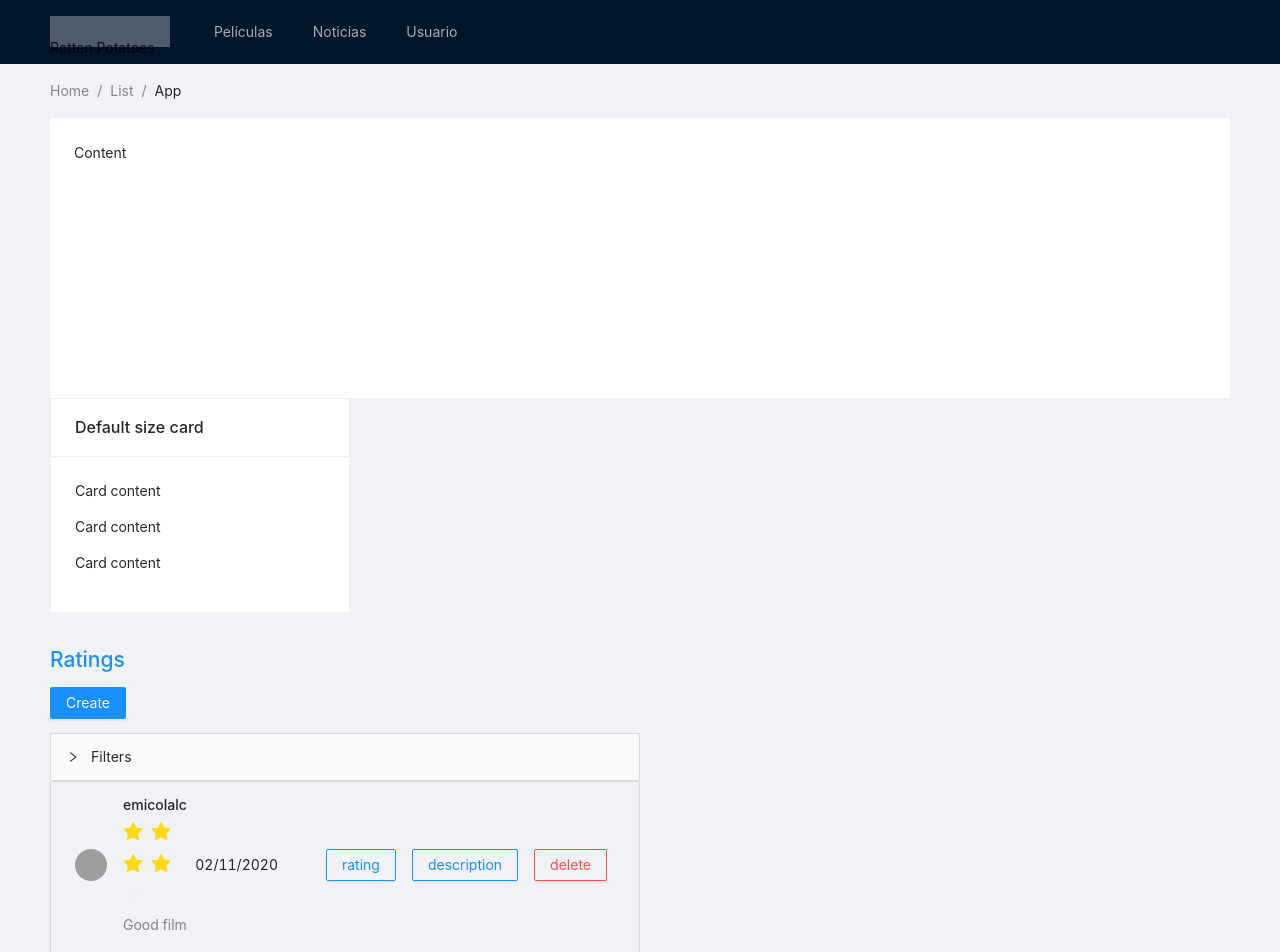
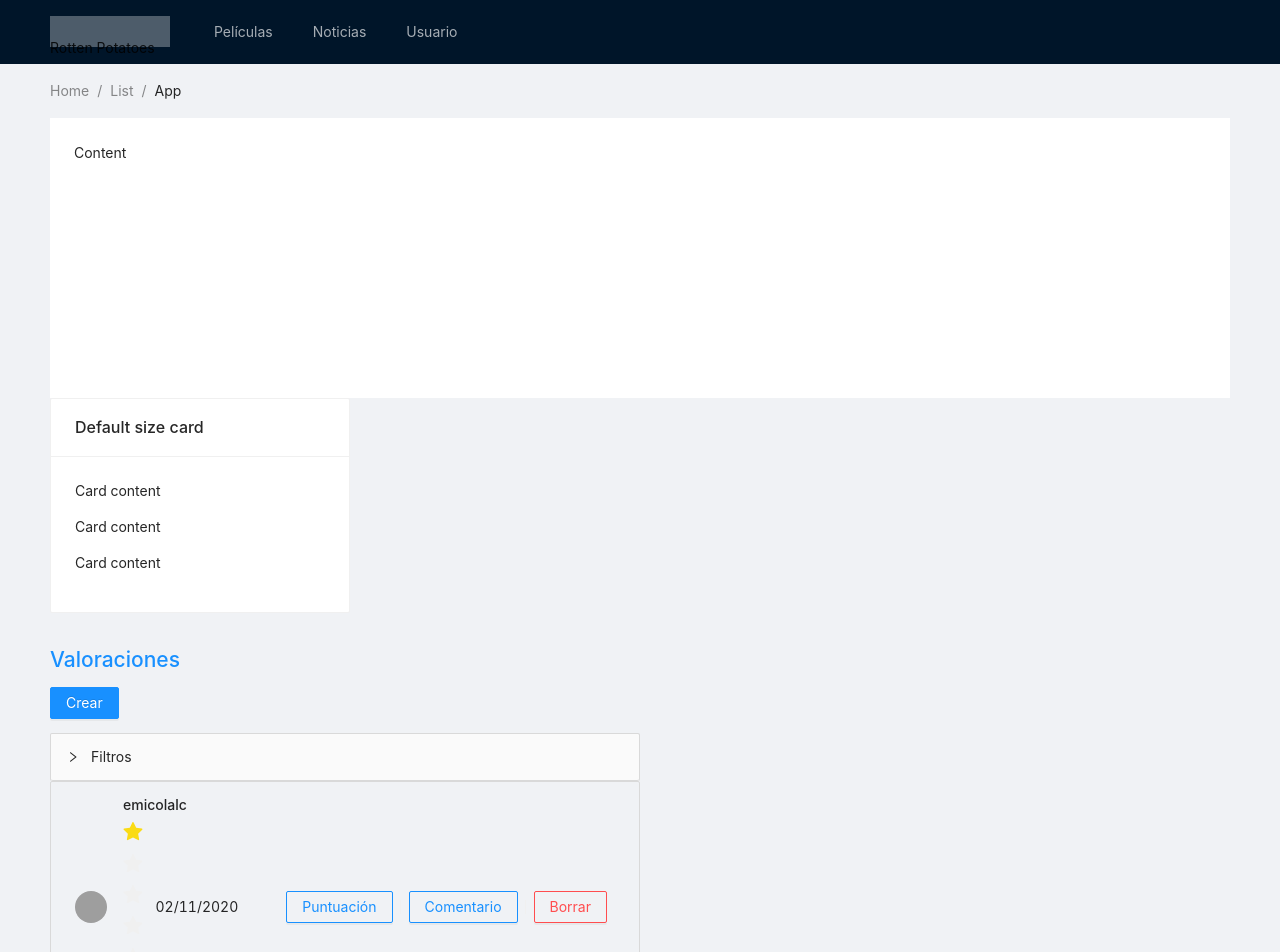
Before and after one commit to MUISCDGTI/Frontend, a React (Create React App) app: page / in a window 1280 px wide. Shown: the top 952 px of the page. Built offline with nearby package versions, Linux system fonts and the light colour scheme; grey boxes are pictures that could not be loaded.

Commit message:
Changed language to spanish

```diff
--- a/src/components/list-ratings/index.js
+++ b/src/components/list-ratings/index.js
@@ -23,16 +23,16 @@ const RatingApp = (props) => {
   var ratings = [
     {
       _id: "jsiodlekfn4",
-      value: "4.5",
-      description: "Good film",
+      value: "1.5",
+      description: "Mala pelicula",
       film: "1",
       user: "11",
       date: "2020-11-02T23:00:00.000+00:00",
     },
     {
       _id: "erogpiwnm5",
-      value: "1.5",
-      description: "Bad film",
+      value: "4.5",
+      description: "Buena pelicula",
       film: "15",
       user: "19",
       date: "2021-12-02T23:00:00.000+00:00",
@@ -40,7 +40,7 @@ const RatingApp = (props) => {
     {
       _id: "srvwmpe1",
       value: "3",
-      description: "Nice",
+      description: "Guay",
       film: "15",
       user: "11",
       date: "2021-12-16T17:00:00.000+00:00",
@@ -101,7 +101,7 @@ const RatingApp = (props) => {
 
       {isDescriptionVisible?
         <Form.Item
-          label="Descripción"
+          label="Comentario"
           name="description"
           rules={[{
             required: true,
@@ -110,13 +110,13 @@ const RatingApp = (props) => {
             message: 'La introducción debe ser menor de 500 caracteres y no estar vacía'
           }]}
         >
-          <Input.TextArea placeholder="This is a descriptión" />
+          <Input.TextArea placeholder="Esto es un comentario" />
         </Form.Item>
       :null}
 
       <Form.Item wrapperCol={{ offset: 8, span: 16 }}>
         <Button type="primary" htmlType="submit">
-          Submit
+          Enviar
         </Button>
       </Form.Item>
     </Form>
@@ -125,11 +125,11 @@ const RatingApp = (props) => {
   const modal = (
     <Modal
       visible={isModalVisible}
-      title="Create a rating"
+      title="Valoración"
       onCancel={handleCancel}
       footer={[
         <Button key="back" onClick={handleCancel}>
-          Return
+          Volver
         </Button>
       ]}
     >
@@ -140,10 +140,10 @@ const RatingApp = (props) => {
   const menu = (
     <Menu>
       <Menu.Item>
-        <span>ascendent</span>
+        <span>Ascendente</span>
       </Menu.Item>
       <Menu.Item>
-        <span>descendent</span>
+        <span>Descendente</span>
       </Menu.Item>
     </Menu>
   );
@@ -159,23 +159,23 @@ const RatingApp = (props) => {
   }
   return (
     <div className="list">
-      <h2 className="list-header">Ratings</h2>
+      <h2 className="list-header">Valoraciones</h2>
       <Button type="primary" onClick={showModal}>
-        Create
+        Crear
       </Button>
       {modal}
       <p></p>
       <Collapse>
-        <Panel header="Filters">
+        <Panel header="Filtros">
           <div className="filters">
             <Dropdown overlay={menu}>
               <a className="dropdown">
-                Order by <DownOutlined />
+                Ordenar por <DownOutlined />
               </a>
             </Dropdown>
-            <RangePicker />
-            <span className="stars-range">Stars range<Slider range defaultValue={[1, 5]} max={5} min={1} /></span>
-            <Search placeholder="Contains in description..." allowClear />
+            <RangePicker placeholder = {["Fecha inicio", "Fecha fin"]} />
+            <span className="stars-range">Rango de estrellas<Slider range defaultValue={[1, 5]} max={5} min={1} /></span>
+            <Search placeholder="Contenido en el comentario..." allowClear />
           </div>
         </Panel>
       </Collapse>
@@ -193,13 +193,13 @@ const RatingApp = (props) => {
               props.page === "user"
                 ? [
                     <Button type="primary" onClick={updateRating} primary ghost>
-                      rating
+                      Puntuación
                     </Button>,
                     <Button type="primary" onClick={updateDescription} primary ghost>
-                      description
+                      Comentario
                     </Button>,
                     <Button type="primary" danger ghost>
-                      delete
+                      Borrar
                     </Button>
                   ]
                 : null
--- a/src/components/noticias/index.js
+++ b/src/components/noticias/index.js
@@ -2,7 +2,7 @@ import React from 'react';
 import 'antd/dist/antd.css';
 import './index.css';
 import { Card } from 'antd';
-import RatingsList from '../list-ratings';
+import RatingApp from '../list-ratings';
 
 const Noticias = () => {
     return (
@@ -12,7 +12,7 @@ const Noticias = () => {
                 <p>Card content</p>
                 <p>Card content</p>
             </Card>
-            <RatingsList page='user' id='11' username='emicolalc' />
+            <RatingApp page='user' id='11' username='emicolalc' />
         </div>
     );
 }
```
